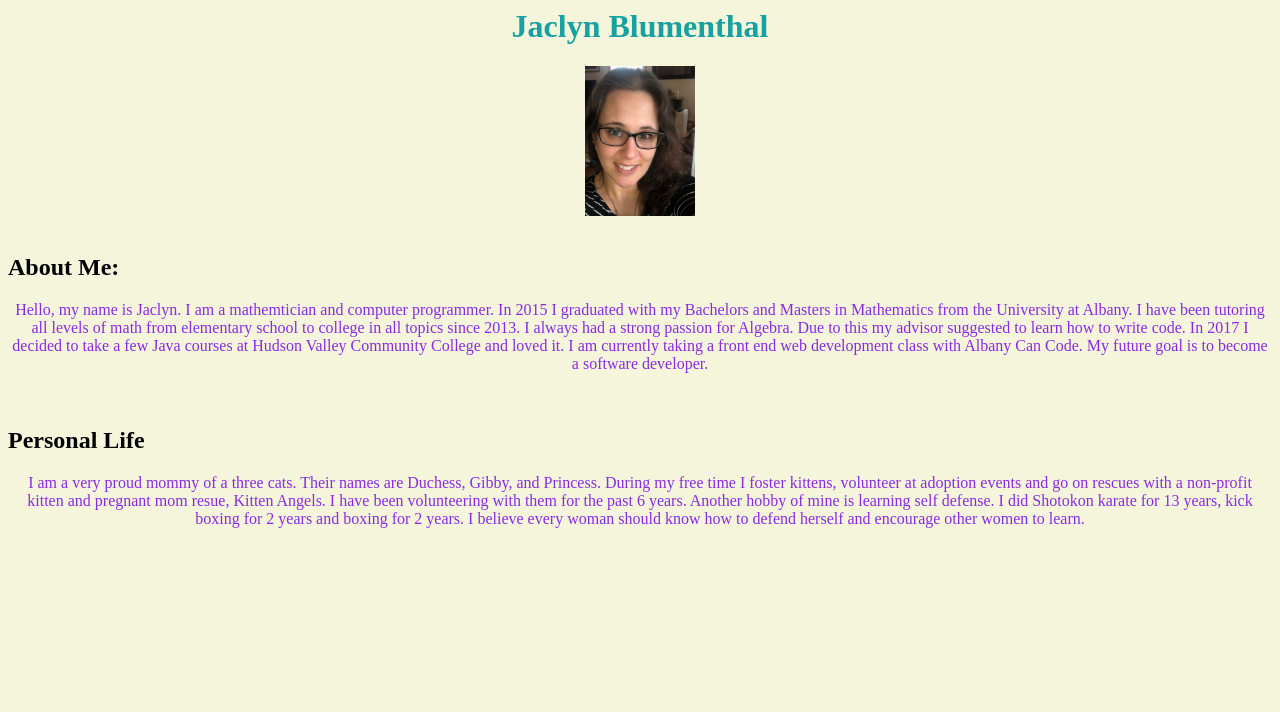
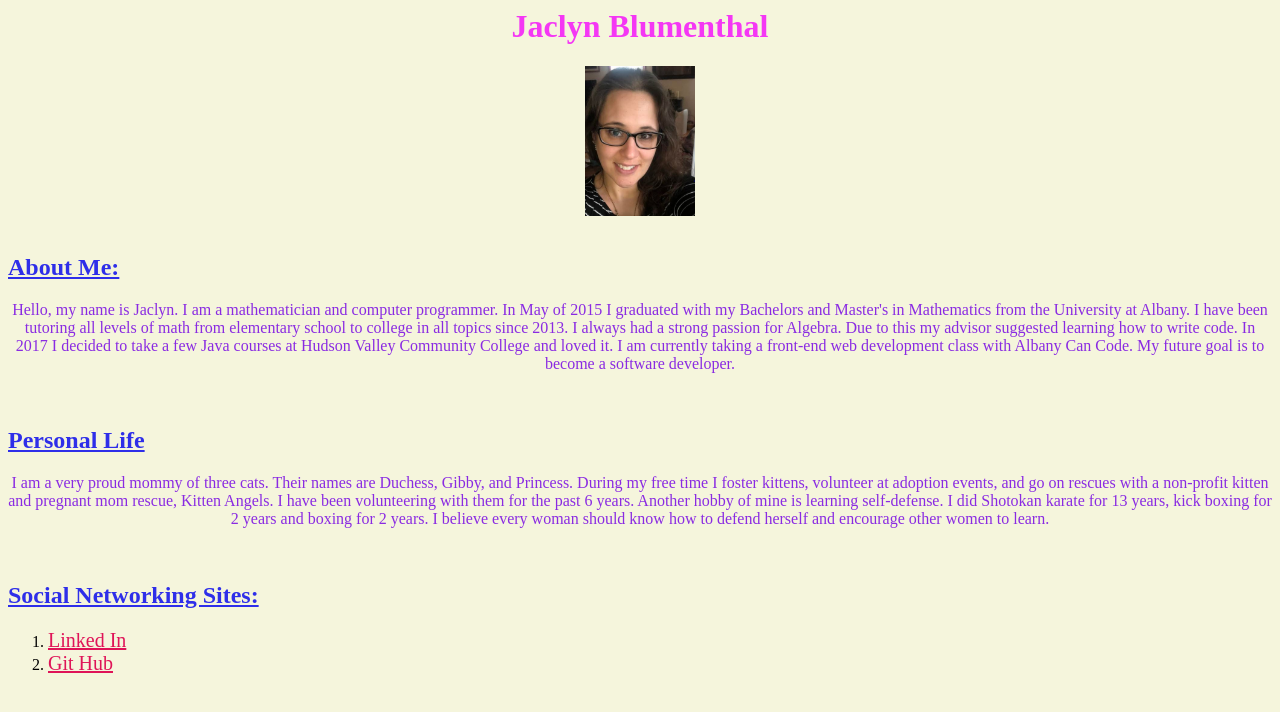
Before and after one commit to Jaclyn-Blumenthal/About-Me, a plain HTML site: page index.html in a window 1280 px wide. Drawn offline with Linux system fonts and the light colour scheme.

Commit message:
modified html and css

```diff
--- a/index.html
+++ b/index.html
@@ -11,10 +11,16 @@
     <img src="images/me.JPG" alt="Jaclyn Blumenthal" class="me">
     <br>
     <h2>About Me: </h2>
-<p>Hello, my name is Jaclyn. I am a mathemtician and computer programmer.  In 2015 I graduated with my Bachelors and Masters in Mathematics from the University at Albany. I have been tutoring all levels of math from elementary school to college in all topics since 2013. I always had a strong passion for Algebra. Due to this my advisor suggested to learn how to write code. In 2017 I decided to take a few Java courses at Hudson Valley Community College and loved it. I am  currently taking a front end web development class with Albany Can Code. My future goal is to become a software developer.</p>
+<p>Hello, my name is Jaclyn. I am a mathematician and computer programmer.  In May of 2015 I graduated with my Bachelors and Master's in Mathematics from the University at Albany. I have been tutoring all levels of math from elementary school to college in all topics since 2013. I always had a strong passion for Algebra. Due to this my advisor suggested learning how to write code. In 2017 I decided to take a few Java courses at Hudson Valley Community College and loved it. I am currently taking a front-end web development class with Albany Can Code. My future goal is to become a software developer.</p>
 <br>
 <h2>Personal Life</h2>
-<p>I am a very proud mommy of a three cats. Their names are Duchess, Gibby, and Princess. During my free time I foster kittens, volunteer at adoption events and go on rescues with a non-profit kitten and pregnant mom resue, Kitten Angels. I have been volunteering with them for the past 6 years. Another hobby of mine is learning self defense. I did Shotokon karate for 13 years, kick boxing for 2 years and boxing for 2 years. I believe every woman should know how to defend herself and encourage other women to learn.</p>
+<p>I am a very proud mommy of three cats. Their names are Duchess, Gibby, and Princess. During my free time I foster kittens, volunteer at adoption events, and go on rescues with a non-profit kitten and pregnant mom rescue, Kitten Angels. I have been volunteering with them for the past 6 years. Another hobby of mine is learning self-defense. I did Shotokan karate for 13 years, kick boxing for 2 years and boxing for 2 years. I believe every woman should know how to defend herself and encourage other women to learn.</p>
+<br>
+<h2>Social Networking Sites:</h2>
+<ol>
+    <li><a href="https://www.linkedin.com/in/jaclyn-blumenthal-6756789a/" target="_blank"> Linked In</a></li>
+    <li><a href="https://github.com/Jaclyn-Blumenthal" target="_blank">Git Hub</a></li>
+</ol>
 
 
 </body>
--- a/style.css
+++ b/style.css
@@ -8,7 +8,7 @@
 
 }
 h1 {
-    color: rgb(23, 161, 161);
+    color: rgb(244, 55, 244);
 text-align: center;
 }
 p {
@@ -27,3 +27,11 @@ body {
     height: 150px;
 
 }
+h2{
+    color: rgb(46, 46, 233);
+    text-decoration: underline;
+}
+a {
+    color: rgb(223, 20, 88);
+    font-size: 20px;
+}
```
